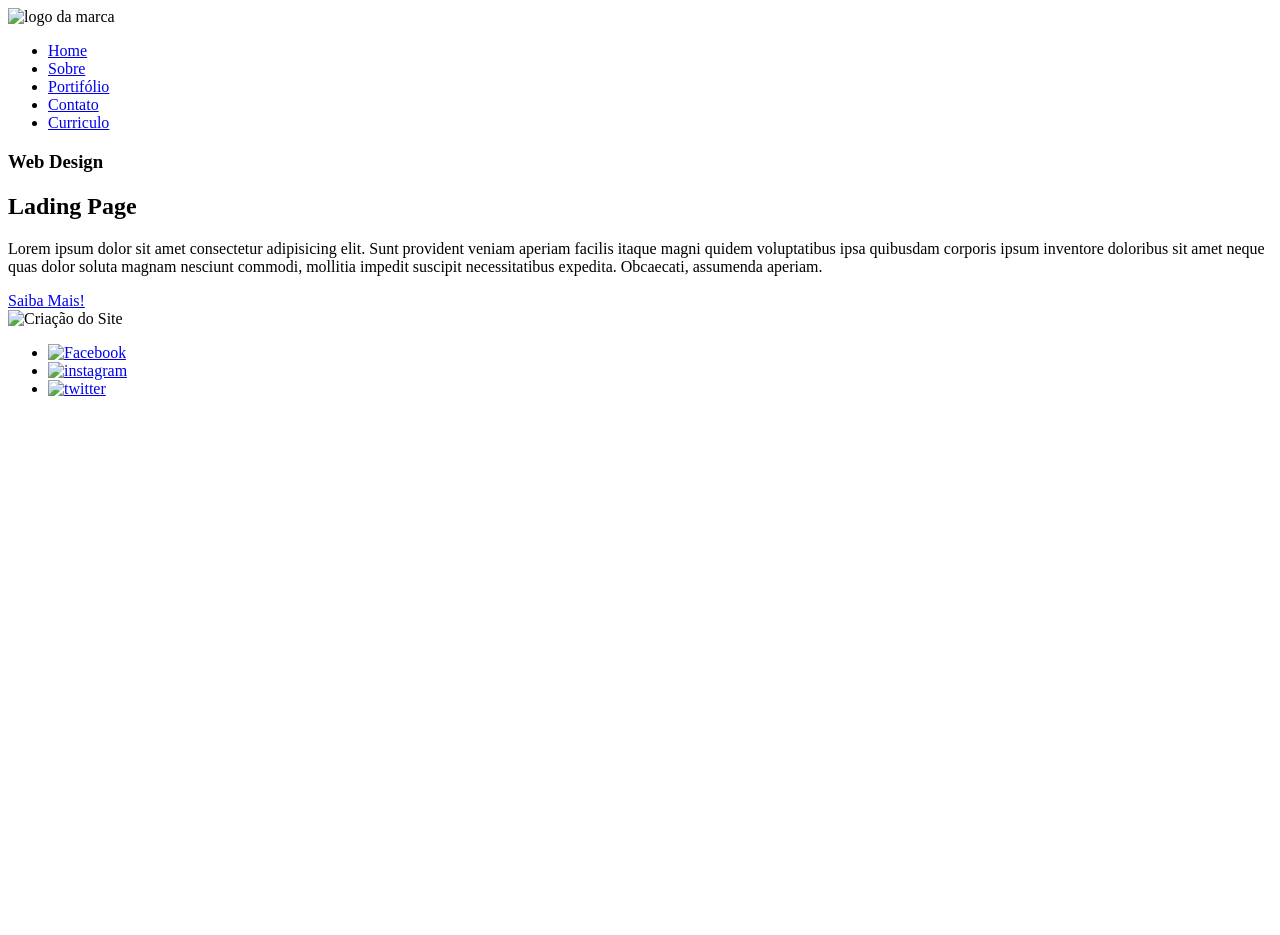
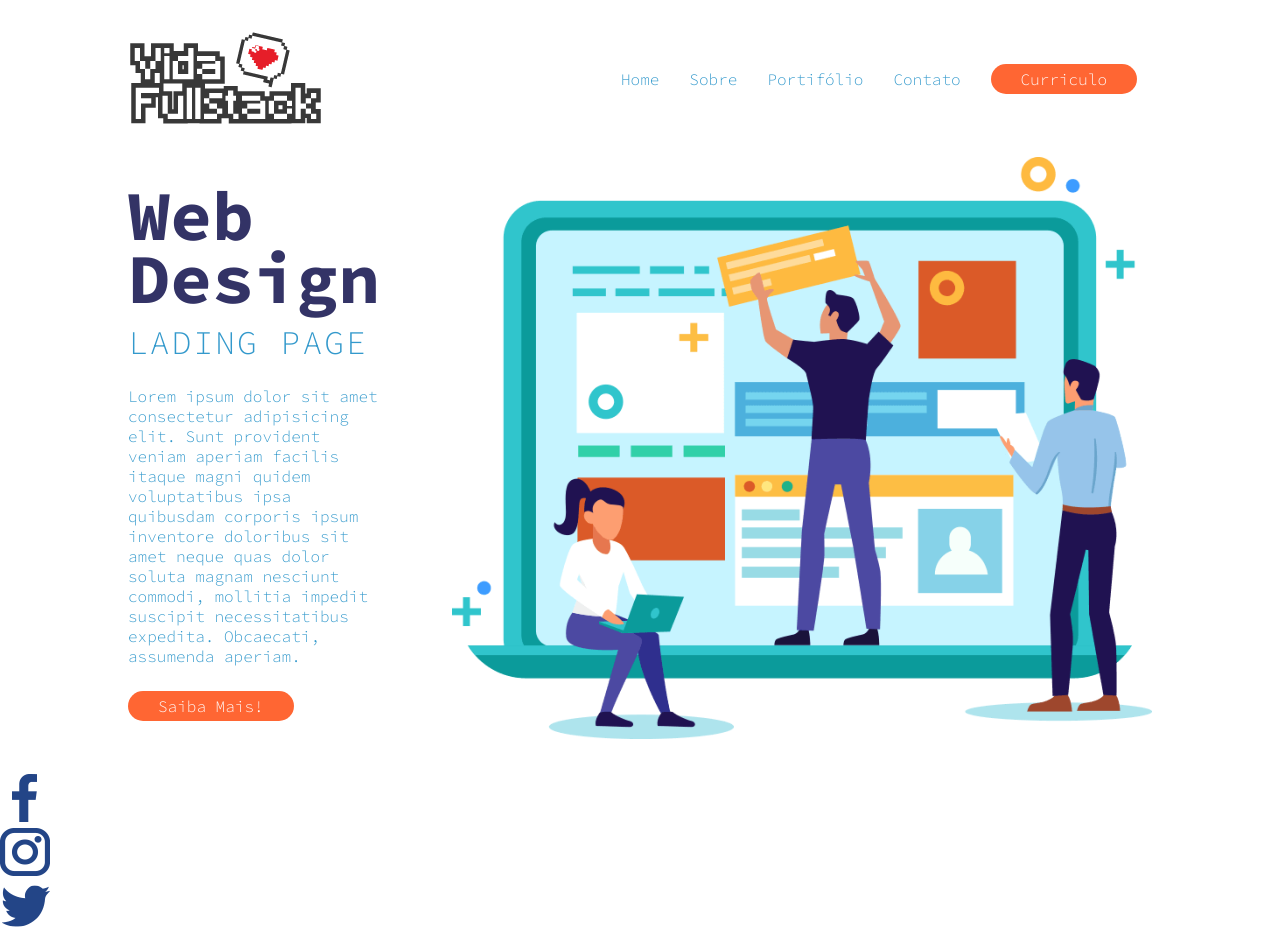
Before and after one commit to nicolasllopes/Laddinpage, a plain HTML site: page assets/index.html in a window 1280 px wide. Before the commit the page ends 800 px from the top, so only its background shows below. Drawn offline with Linux system fonts and the light colour scheme.

Commit message:
Finlizei o main

```diff
--- /dev/null
+++ b/assets/css/buttons.css
@@ -0,0 +1,10 @@
+.btn{
+    padding: 5px 30px;
+    border-radius: 20px;
+}
+
+ .btn-laranja{
+    background-color: #FF6633;
+    color: #fff;
+
+}
--- /dev/null
+++ b/assets/css/header.css
@@ -0,0 +1,15 @@
+header section{
+    justify-content: space-between;
+    align-items: center; /* Alinhar tudo ao centro */
+}
+header nav ul{
+    display: flex;
+    flex-direction: row; /*Para deixar em linha */
+    align-items: center;
+    list-style: none;
+}
+
+header nav ul li a{
+    margin: 0 15px; /*Para deixar as listas uma longe da outra */
+    color: #3399CC;
+}
--- /dev/null
+++ b/assets/css/main.css
@@ -0,0 +1,35 @@
+.section-main{
+    align-items: center; /* Deixar tudo centrlizado */
+    justify-content: space-between;
+}
+
+article{
+    width: 250px;
+}
+
+
+
+article h1{
+    font-size: 70px;
+    line-height: 90%; /* Deixar o h1 mais espaçado ou mais junto*/
+    font-weight: bold;  /* Deixar mais gordinha*/
+    color: #333366;
+}
+
+article h2{
+    font-size: 33px;
+    text-transform: uppercase;
+    letter-spacing: 2px; /* Deixar um letra mais longe da outr0*/
+    line-height: 200%;  /* fazendo que haja um espaçamento entre h1, h2 e p (pra baixo e pra cima)*/
+    color: #3399CC;
+}
+
+
+article p{
+    color: #3399CC;
+    margin: 10px 0 30px 0 ; /* 10px para distnciar do h2 em cima e 30px para distanciar do tbn em baixo*/
+}
+
+div img{
+    width: 700px;
+}
--- /dev/null
+++ b/assets/css/style.css
@@ -0,0 +1,32 @@
+
+/* Fontes */
+@import url('https://fonts.googleapis.com/css2?family=Source+Code+Pro:ital,wght@0,200..900;1,200..900&display=swap');
+
+/* Componentes */
+@import "./main.css";
+@import "./header.css";  /* arquivo do header */
+@import "./buttons.css"; /* arquivo dos botões */
+
+*{
+    margin: 0;
+    padding: 0;
+    border: 0;
+    font-size: 100%;
+    font-family: "Source Code Pro", monospace;
+    font-weight: 300; /* Deixar mais fina as letras*/
+    vertical-align: baseline;
+    text-decoration: none;
+
+}
+.container{   /* Classe criada para que todo o conteudo tenh uma largura só, e coloquei para todos ficarem um abixo de outro em coluna, ai criei a classe  "ROW" para colocar em linha e disply flez nas que eu quiser */
+    width: 1024px;  /*Para ter uma largura maxima do conteudo , para que fique longe das bordas quando eu centralizar*/
+    margin: 30px auto; /*Para Cenralizar dos lados e 30px pra cima e pra baixo*/
+    display: flex;
+    flex-direction: column; /* Deixar os container um abaixo do outro */
+
+}
+
+.row{ /*Classe criada para deixar tudo em linha e do lado do outro */
+    display: flex;
+    flex-direction: row;/*Para deixar em linha (um do lado do outro) */
+}
--- a/assets/index.html
+++ b/assets/index.html
@@ -4,30 +4,28 @@
     <meta charset="UTF-8">
     <meta name="viewport" content="width=device-width, initial-scale=1.0">
     <title>Porti-Nicolas</title>
+    <link rel="stylesheet" href="./css/style.css">
 </head>
 <body>
     <!--Header-->
-    <header>
-
+    <header class="container">
+      <section class="row">
         <img src="./img/logo (2).png" alt="logo da marca" >
-
-        <!--Menu do site-->
         <nav>
             <ul>
                 <li><a href="#">Home</a></li>
                 <li><a href="#">Sobre</a></li>
                 <li><a href="#">Portifólio</a></li>
                 <li><a href="#">Contato</a></li>
-                <li><a href="#">Curriculo</a></li>
+                <li><a href="#" class="btn btn-laranja">Curriculo</a></li>
             </ul>
         </nav>
-        <!--End Menu do site-->
+      </section>
+
     </header>
-    <!--End Header-->
 
-    <!--Container - Conteudo do site-->
-    <main>
-        <section>
+    <main class="container">
+        <section class="row section-main">
             <!--Conteudo de texto do site-->
             <article>
                 <h1>Web Design</h1>
@@ -35,7 +33,7 @@
                 <p>
                     Lorem ipsum dolor sit amet consectetur adipisicing elit. Sunt provident veniam aperiam facilis itaque magni quidem voluptatibus ipsa quibusdam corporis ipsum inventore doloribus sit amet neque quas dolor soluta magnam nesciunt commodi, mollitia impedit suscipit necessitatibus expedita. Obcaecati, assumenda aperiam.
                 </p>
-                <a href="#">Saiba Mais!</a>
+                <a href="#" class="btn btn-laranja">Saiba Mais!</a>
             </article>
             <!--End Conteudo de texto do site-->
 
@@ -43,10 +41,7 @@
             <div>
                 <img src="./img/pessoas-construindo-pc.png" alt="Criação do Site">
             </div>
-            <!--END Imagem esquerda do Conteudo-->
-
         </section>
-        <!-- End Container - Conteudo do site-->
     </main>
 
 
```
Also changed, not shown: assetss/index.html (deleted, +0 -70 lines), assets/img/ChatGPT Image 20 de abr. de 2025, 13_09_46.png (renamed from assetss/img/ChatGPT Image 20 de abr. de 2025, 13_09_46.png), assets/img/bolha-background.png (renamed from assetss/img/bolha-background.png), assets/img/logo (2).png (renamed from assetss/img/logo (2).png), assets/img/logo-facebook.png (renamed from assetss/img/logo-facebook.png), assets/img/logo-insta.png (renamed from assetss/img/logo-insta.png), assets/img/logo-twitter.png (renamed from assetss/img/logo-twitter.png), assets/img/pessoas-construindo-pc.png (renamed from assetss/pessoas-construindo-pc.png).
